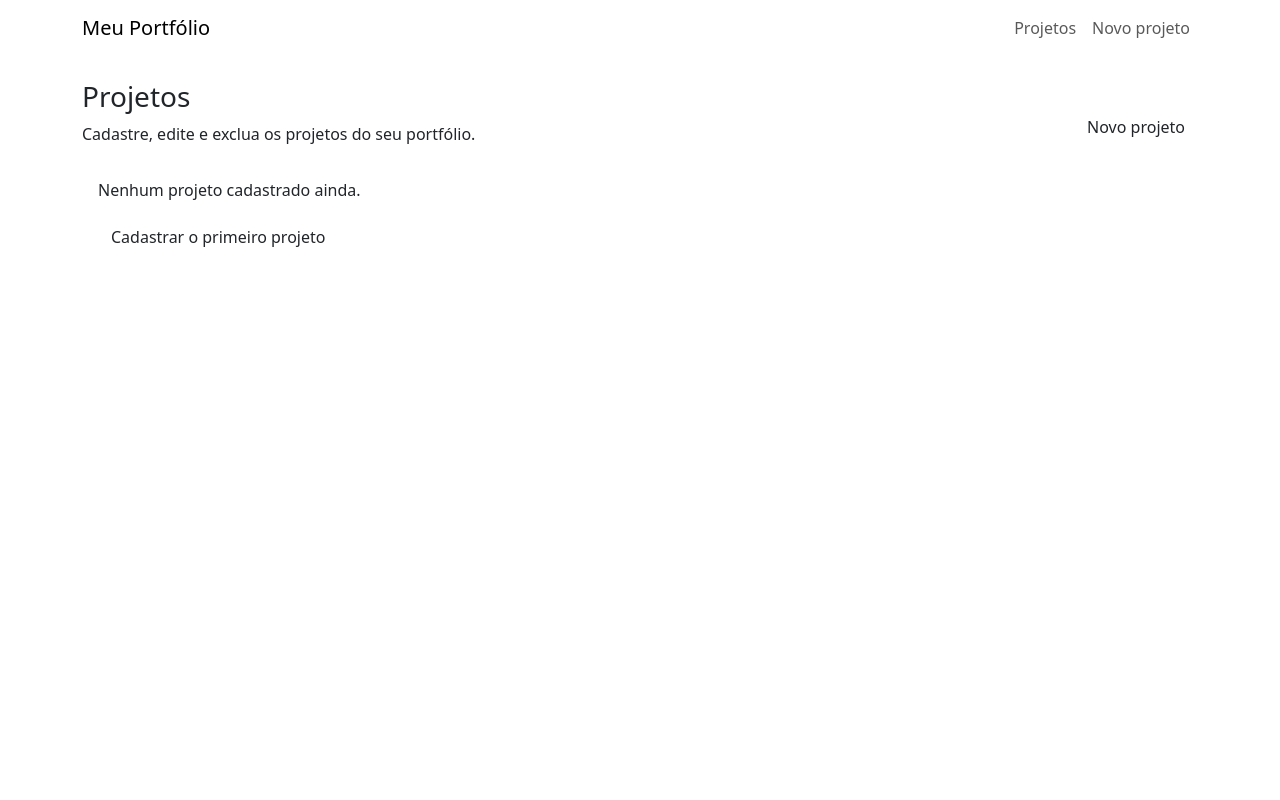
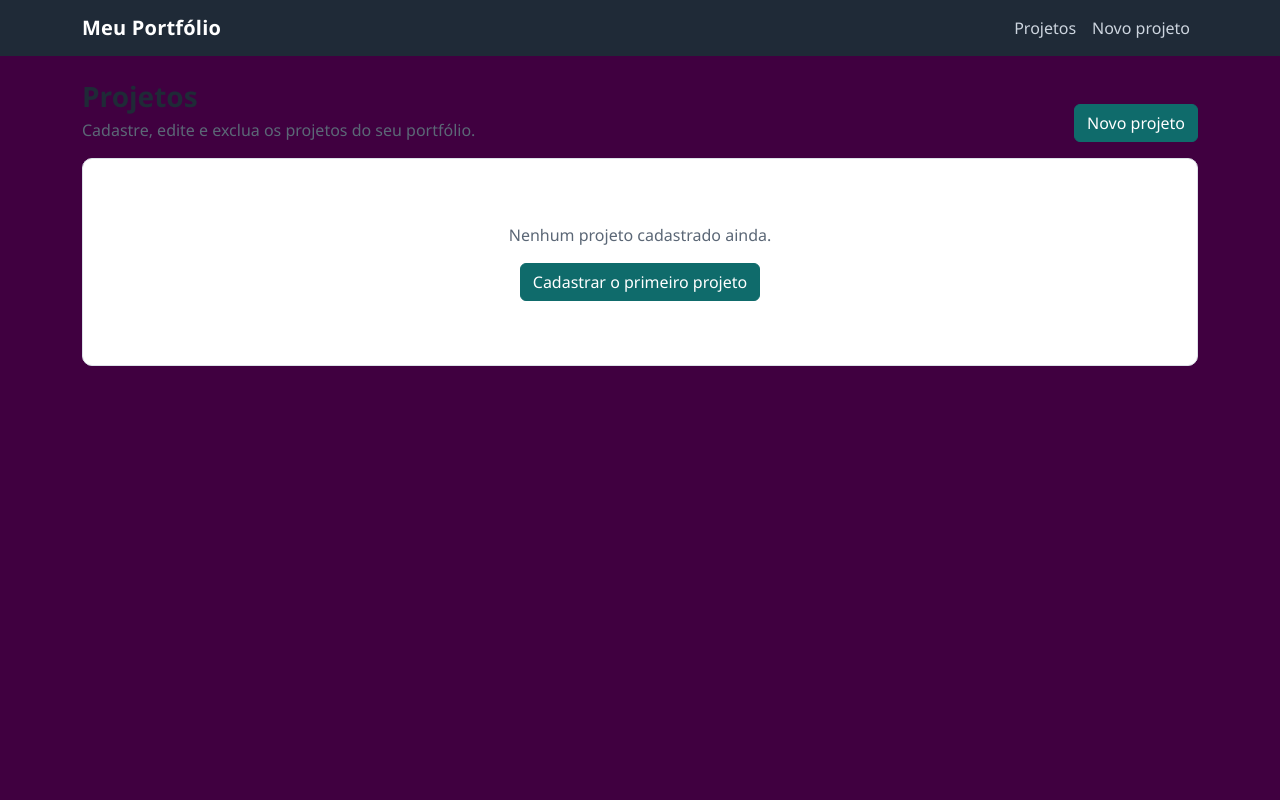
Before and after one commit to LilianSRamos/Portfolio, a Java web app: page /listaProjeto in a window 1280 px wide. Run offline with Tomcat 11, a stand-in JSP engine, Linux system fonts and the light colour scheme; data that the repository does not hold is empty.

Commit message:
CSS atualização

```diff
--- a/Portfolio1/src/main/webapp/assets/estilo.css
+++ b/Portfolio1/src/main/webapp/assets/css/estilo.css
@@ -1,5 +1,5 @@
 :root {
-  --fundo: #f4f6f8;
+  --fundo: rgb(64, 0, 64);
   --superficie: #ffffff;
   --tinta: #1f2a37;
   --tinta-suave: #5b6776;
```
Also changed, not shown: 1 other file.
